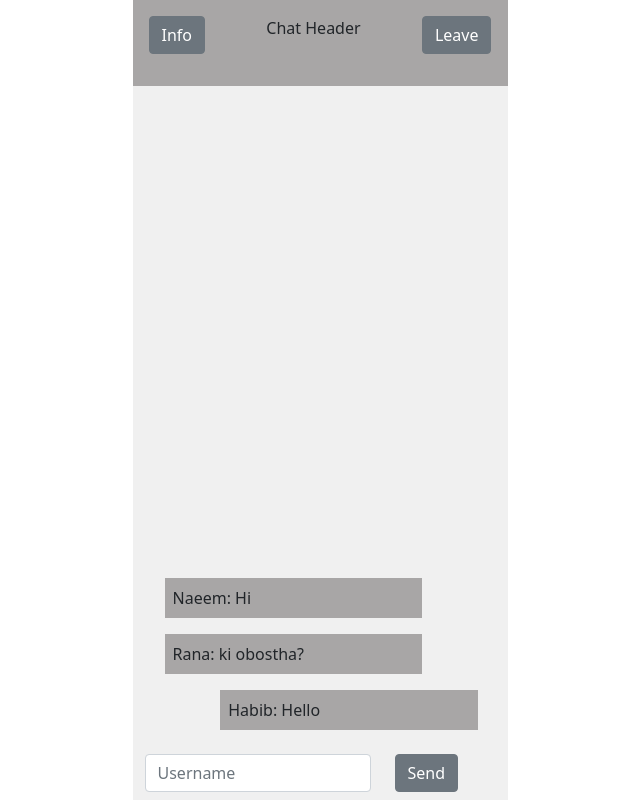
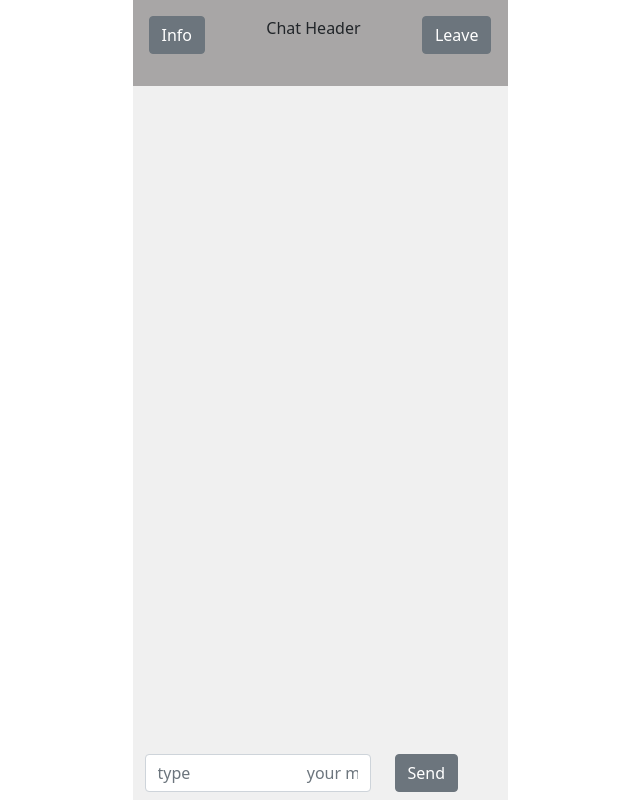
Before and after one commit to hbrawnak/chat-app, a Flask app: template templates/chat.html in a window 1280 px wide. Shown: the whole page, without its empty margins (320-960 px from the left). Run offline with Flask 2, Linux system fonts and the light colour scheme; the template is opened without the code that fills it, so the values that code supplies are empty; parts of the project's set-up code (start-up, migrations or seed data) failed here and were passed over; some libraries are stand-ins or nearby versions.

Commit message:
Realtime chat fixed with ui

```diff
--- a/app.py
+++ b/app.py
@@ -1,10 +1,14 @@
 from flask import Flask, render_template, request, redirect, url_for, jsonify
-from . import auth
-from . import login_required
-from . import helper
+from flask_socketio import SocketIO, join_room, emit, send
+
+from . import auth, login_required
+from .helper import get_chat_room_active_users
 
 app = Flask(__name__, template_folder='templates')
 app.secret_key = "FvigywQvsF6D2Yc"
+
+socketio = SocketIO(app, manage_session=False)
+room_name = 'chatapp'
 
 
 @app.route('/', methods=['GET', 'POST'])
@@ -30,13 +34,13 @@ def home():
 @app.route('/chat', methods=['GET', 'POST'])
 @login_required
 def chat():
-    return render_template('chat.html')
+    return render_template('chat.html', user=auth.get_user_session())
 
 
 @app.route('/info', methods=['GET', 'POST'])
 @login_required
 def info():
-    users = helper.get_chat_room_active_users()
+    users = get_chat_room_active_users()
     return render_template('info.html', users=users)
 
 
@@ -46,6 +50,33 @@ def logout():
     auth.logout()
     return redirect(url_for('home'))
 
+#
+# @socketio.on('join', namespace='/chat')
+# def join(message):
+#     room = room_name
+#     payload = {'user': auth.get_user_session(), 'msg': auth.get_user_session() + ' has entered the room.',
+#                'type': 'status'}
+#     join_room(room)
+#     emit('status', payload, room=room)
+#
+#
+# @socketio.on('text', namespace='/chat')
+# def text(message):
+#     room = room_name
+#     emit('message', {'msg': auth.get_user_session() + ' : ' + message['msg']}, room=room)
+
+
+@app.route('/ping', methods=['POST'])
+def ping():
+    if request.method == 'POST':
+        room = room_name
+        payload = {'user': auth.get_user_session(), 'msg': request.form['msg'], 'type': 'message'}
+        emit('message', payload, room=room, namespace='/chat', broadcast=True)
+        return jsonify({"status": "okay"})
+
+    return jsonify({"status": False})
+
 
 if __name__ == '__main__':
     app.run(host='0.0.0.0', debug=True)
+    socketio.run(app)
--- a/requirements.txt
+++ b/requirements.txt
@@ -1,13 +1,19 @@
+bidict==0.21.2
 click==8.0.1
 Flask==2.0.1
 Flask-Login==0.5.0
 Flask-PyMongo==2.3.0
+Flask-SocketIO==4.3.1
 importlib-metadata==4.8.1
 itsdangerous==2.0.1
 Jinja2==3.0.1
 MarkupSafe==2.0.1
 pymongo==3.12.0
 python-decouple==3.4
+python-dotenv==0.19.0
+python-engineio==3.13.2
+python-socketio==4.6.0
+six==1.16.0
 typing-extensions==3.10.0.2
 Werkzeug==2.0.1
 zipp==3.5.0
--- a/templates/chat.html
+++ b/templates/chat.html
@@ -13,26 +13,79 @@
             </div>
         </div>
         <div class="chat-body">
+
             <div class="message-content">
-                <ul>
-                    <li class="w-75">Naeem: Hi</li>
-                    <li class="w-75">Rana: ki obostha?</li>
-
-                    <li class="w-75 float-right">Habib: Hello</li>
+                <ul id="chat" data-user="{{ user }}">
                 </ul>
             </div>
             <div class="message-box">
-                <form class="mt-4 pb-2" method="post" action="/">
+                <form class="mt-4 pb-2">
                     <div class="row mx-0 w-100">
                         <div class="col-8">
-                            <input type="text" class="form-control" name="message" id="message" placeholder="Username">
+                            <input type="text" id="text" class="form-control" name="message" id="message"
+                                   placeholder="type
+                            your message ..">
                         </div>
                         <div class="col-4">
-                            <button type="submit" class="btn btn-secondary btn-block">Send</button>
+                            <button type="button" id="send" class="btn btn-secondary btn-block">Send
+                            </button>
                         </div>
                     </div>
                 </form>
             </div>
         </div>
     </div>
+
+
+    <script type="text/javascript" charset="utf-8">
+        var socket;
+        $(document).ready(function () {
+            socket = io.connect('http://' + document.domain + ':' + location.port + '/chat');
+            socket.on('connect', function () {
+                socket.emit('join', {});
+            });
+            socket.on('status', function (data) {
+                let tx = GenerateMessageHtml(data)
+                $('#chat').append(tx);
+                $('#chat').scrollTop($('#chat')[0].scrollHeight);
+            });
+            socket.on('message', function (data) {
+                console.log(data)
+                let tx = GenerateMessageHtml(data)
+                $('#chat').append(tx + '\n');
+                $('#chat').scrollTop($('#chat')[0].scrollHeight);
+            });
+            $('#send').click(function (e) {
+                text = $('#text').val();
+                $('#text').val('');
+
+                $.ajax({
+                    url: "ping",
+                    type: "post",
+                    data: {"msg": text}
+                }).success(function (data) {
+                    console.log(data)
+                });
+            });
+        });
+
+        function leave_room() {
+            socket.emit('left', {}, function () {
+                socket.disconnect();
+            });
+        }
+
+        function GenerateMessageHtml(data) {
+            if (data.type === 'status') {
+                return "<p>" + data.msg + "</p>";
+            } else {
+                let current_user = $("#chat").attr('data-user')
+                if (current_user === data.user) {
+                    return "<li class=\"w-75 float-right\">" + data.msg + "</li>";
+                } else {
+                    return "<li class=\"w-75\">" + data.msg + "</li>";
+                }
+            }
+        }
+    </script>
 {% endblock %}
--- a/templates/layouts.html
+++ b/templates/layouts.html
@@ -4,13 +4,16 @@
     <meta charset="UTF-8">
     <meta name="viewport" content="width=device-width, initial-scale=1.0">
     <!-- CSS only -->
-    <link rel= "stylesheet" type= "text/css" href= "{{ url_for('static',filename='style.css') }}">
+    <link rel="stylesheet" type="text/css" href="{{ url_for('static',filename='style.css') }}">
     <link href="https://cdn.jsdelivr.net/npm/bootstrap@5.1.0/dist/css/bootstrap.min.css" rel="stylesheet"
           integrity="sha384-KyZXEAg3QhqLMpG8r+8fhAXLRk2vvoC2f3B09zVXn8CA5QIVfZOJ3BCsw2P0p/We" crossorigin="anonymous">
     <!-- JavaScript Bundle with Popper -->
     <script src="https://cdn.jsdelivr.net/npm/bootstrap@5.1.0/dist/js/bootstrap.bundle.min.js"
             integrity="sha384-U1DAWAznBHeqEIlVSCgzq+c9gqGAJn5c/t99JyeKa9xxaYpSvHU5awsuZVVFIhvj"
             crossorigin="anonymous"></script>
+    <script type="text/javascript" src="//code.jquery.com/jquery-1.4.2.min.js"></script>
+    <script type="text/javascript" src="//cdnjs.cloudflare.com/ajax/libs/socket.io/1.3.6/socket.io.min.js"></script>
+
     <title>{% block title %}{% endblock %}</title>
 </head>
 <body>
```
